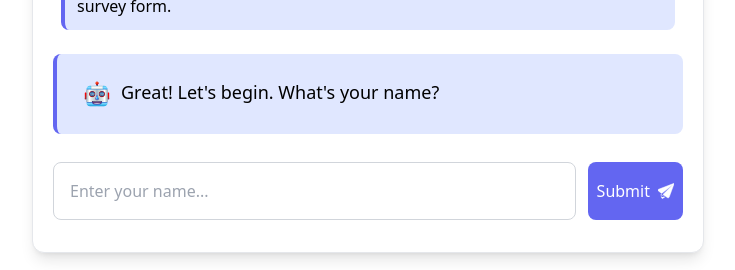
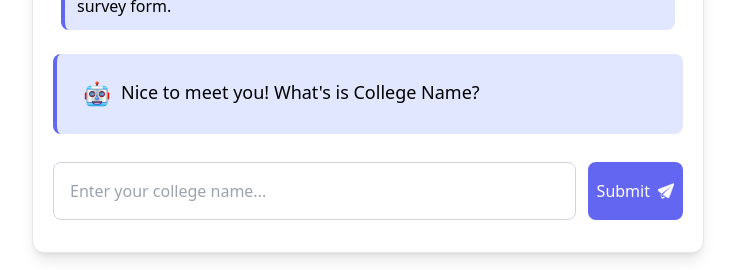
Before and after one commit to Abhinavkulkarni997/SurveyForm, a React (Vite) app: page / in a window 1280 px wide. Shown: the part 291-561 px from the top of the page, without its empty margins (272-1007 px from the left). Built offline with nearby package versions, Linux system fonts and the light colour scheme.

Commit message:
new featues added

```diff
--- a/src/components/SurveyForm.jsx
+++ b/src/components/SurveyForm.jsx
@@ -153,8 +153,18 @@
 }
 useEffect(()=>{
   if(currentQuestionIndex===0){
+    setIsTyping(true);
+    setTimeout(()=>{
     setMessagesHistory([{question:SurveyData[0].question, answer:""}]);
-    setCurrentQuestionIndex(1)
+    setIsTyping(false);
+    setIsTyping(true);
+    setTimeout(()=>{
+      setIsTyping(false);
+      setCurrentQuestionIndex(prev=>prev+1);
+    },2000)
+
+
+  },2000);
   }
 },[currentQuestionIndex])
 
@@ -203,7 +213,7 @@
         <div className='inline-flex  justify-start my-2'>
          <div className='px-4 py-2 rounded-lg  text-gray-700 max-w-sm text-sm sm:text-base'>
          <span className='flex space-x-1'>
-          <span  className='w-2 h-2 bg-purple-900 rounded-full animate-bounce [animation-delay:-0.45s]'></span>
+          <span  className='w-2 h-2 bg-gray-900 rounded-full animate-bounce [animation-delay:-0.45s]'></span>
           <span className='w-2 h-2 bg-gray-900 rounded-full animate-bounce delay-300 [animation-delay:-045s]'></span>
           <span className='w-2 h-2 bg-gray-900 rounded-full animate-bounce delay-500 [animation-delay:-0.45s]'></span>
           </span>
```
